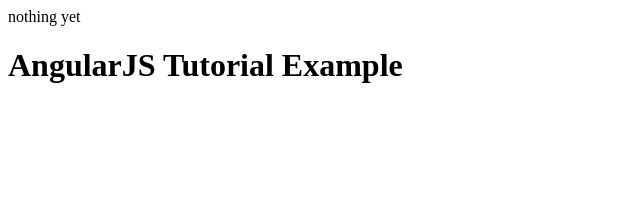
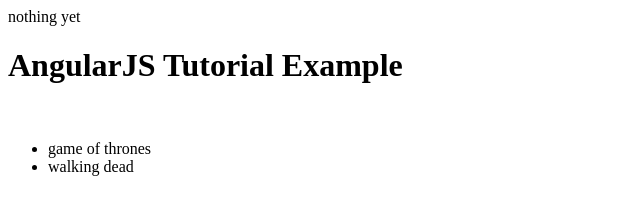
Before and after one commit to kfengbest/javascript, a plain HTML site: page f.html in a window 1280 px wide. Shown: the whole page, without its empty margins (0-640 px from the left). Drawn offline with Linux system fonts and the light colour scheme.

Commit message:
using ng-repeat

```diff
--- a/f.ctrl.js
+++ b/f.ctrl.js
@@ -1,4 +1,14 @@
 angular.module('app').controller("MainController", function(){
     var vm = this;
     vm.title = 'AngularJS Tutorial Example';
+    vm.shows = [{
+    	title: 'game of thrones',
+    	year: 2001,
+    	favorite: true
+    },
+    {
+    	title: 'walking dead',
+    	year: 2011,
+    	favorite: false
+    }];
 });
--- a/f.html
+++ b/f.html
@@ -1,7 +1,7 @@
 <html>
 <head>
 	<meta charset="UTF-8">
-	<title>AngularJS Tutorial</title>
+	<title>AngularJS</title>
 	<link rel="stylesheet" herf="./3p/bootstrap.css"></link>
 	<script src="./3p/angular.js"></script>
 	<script src="f.app.js"></script>
@@ -11,5 +11,9 @@
 	nothing yet
 	<br/>
 	<h1>{{main.title}}</h1>
+	<br/>
+	<ul>
+		<li ng-repeat="show in main.shows">{{show.title}}</li>
+	</ul>
 </body>
 </html>
```
